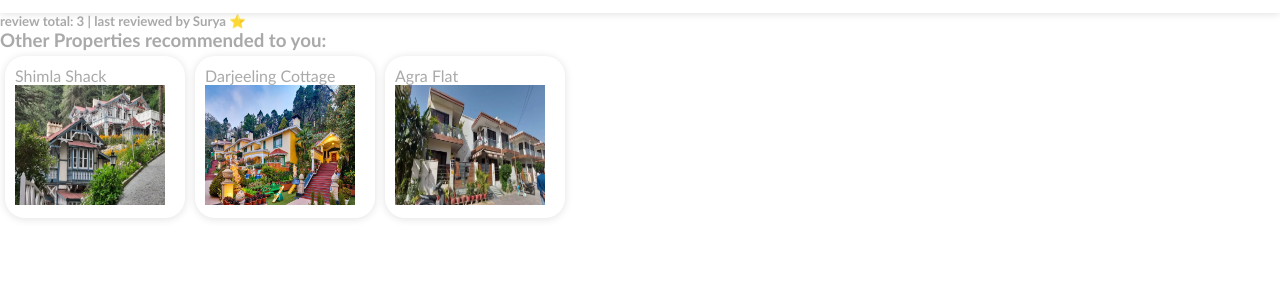
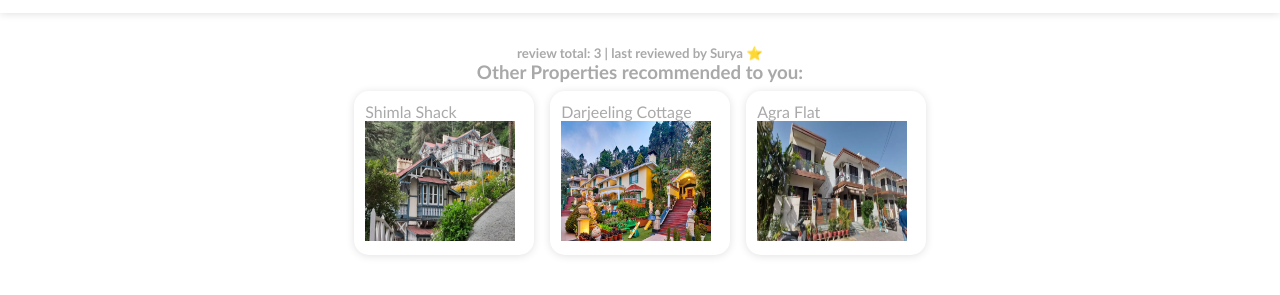
Before and after one commit to Shivam-Sharma-1/Property-Finder, a website with bundled scripts: page index.html in a window 1280 px wide. Shown: the part 69-364 px from the top of the page. Built offline with nearby package versions, Linux system fonts and the light colour scheme.

Commit message:
refact: style of properties

```diff
--- a/index.css
+++ b/index.css
@@ -28,6 +28,13 @@ nav .user-container {
     margin: 1em
 }
 
+.container {
+    margin: 2em;
+    display: flex;
+    flex-direction: column;
+    align-items: center;
+}
+
 .properties {
     display: flex;
     flex-wrap: wrap;
@@ -35,9 +42,9 @@ nav .user-container {
 
 .card {
     width: 180px;
-    margin: 5px;
-    border-radius: 20px;
-    padding: 10px;
+    margin: .5em;
+    border-radius: 15px;
+    padding: .7em;
     box-shadow: rgb(0 0 0 / 12%) 0 1px 8px;
 }
 
```
